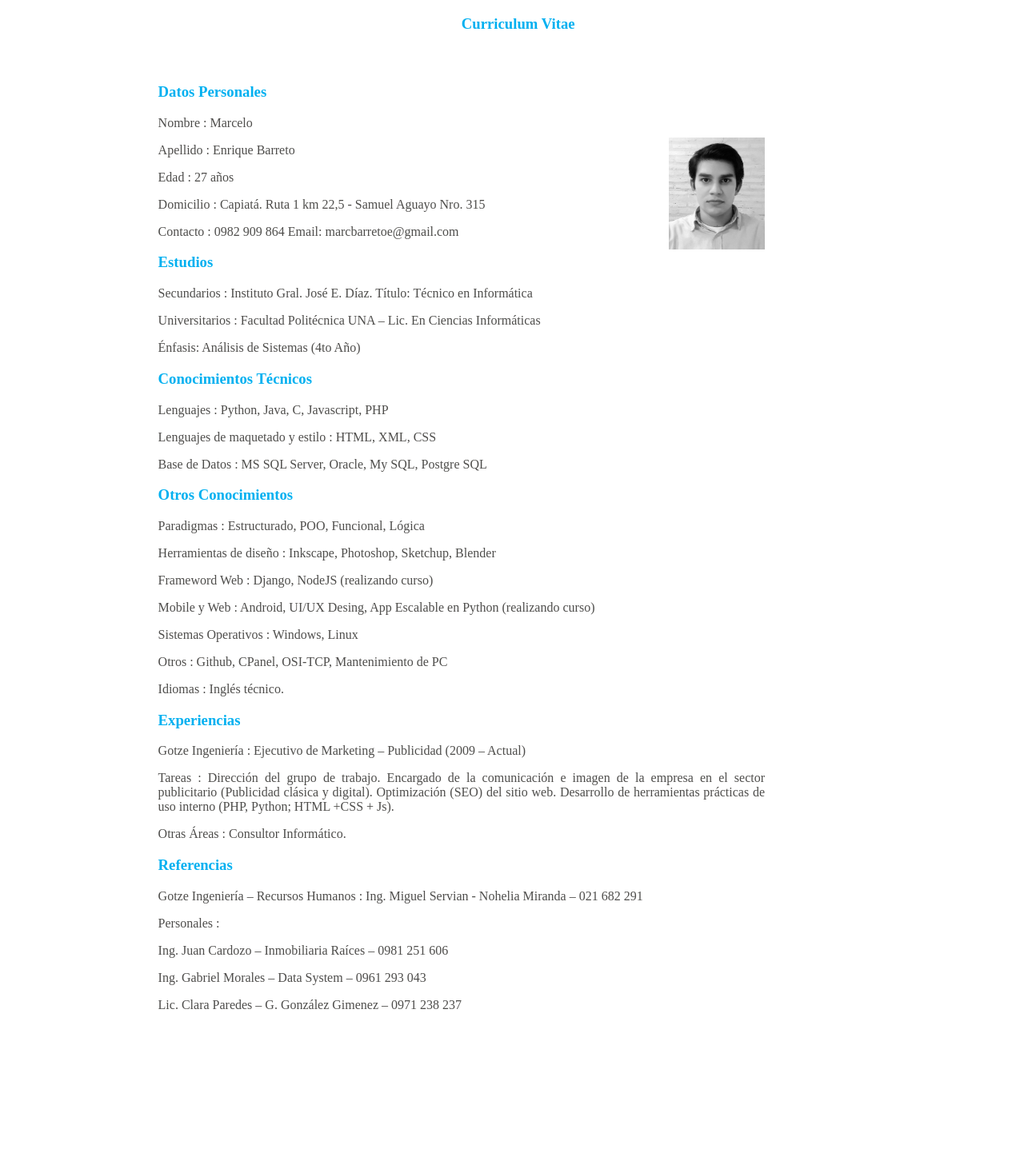
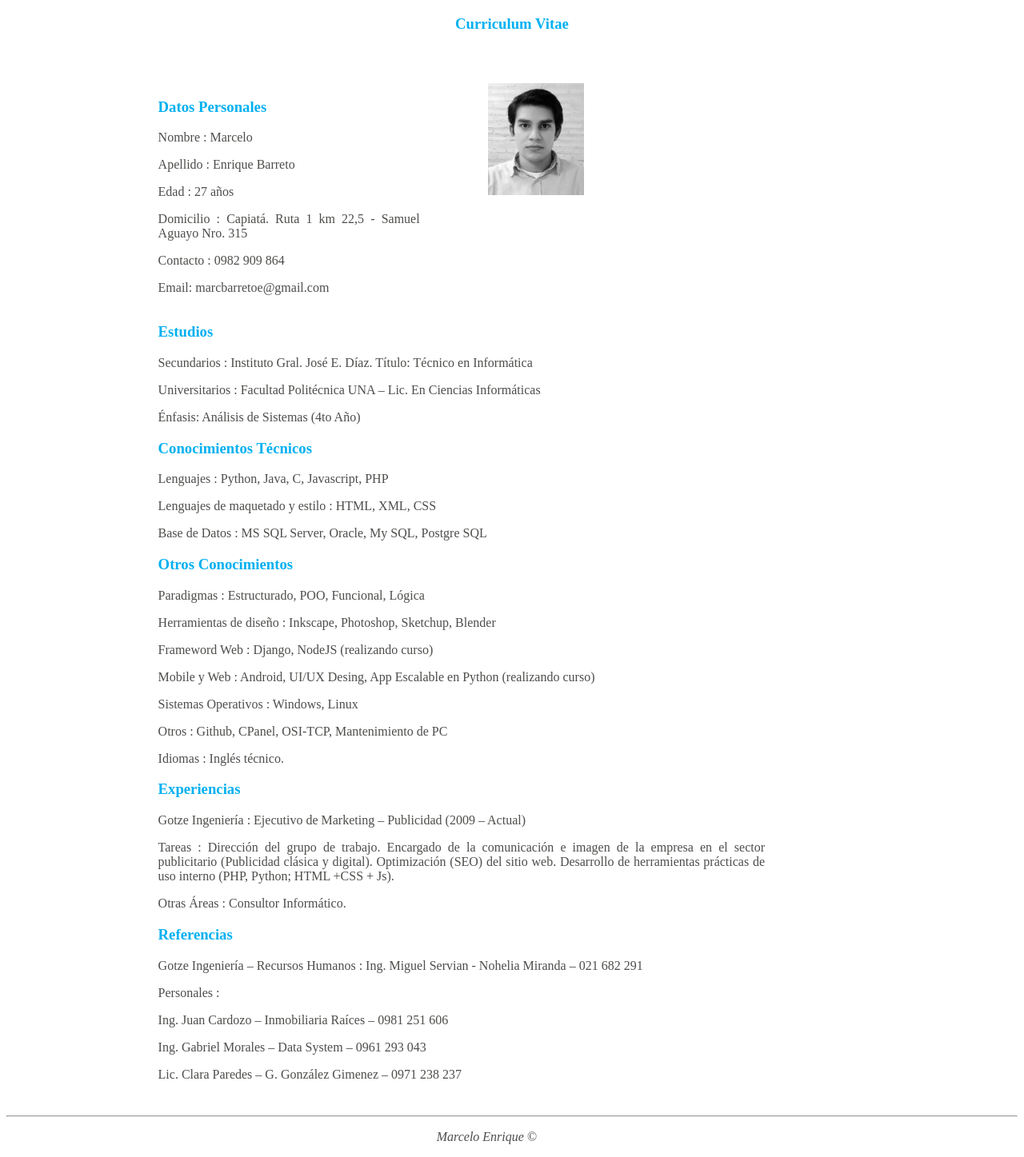
Before and after one commit to marcbarretoe/CV, a plain HTML site: page index.html in a window 1280 px wide. Shown: the whole page at 80% size. Before the commit the page ends 1282 px from the top, so only its background shows below. Drawn offline with Linux system fonts and the light colour scheme.

Commit message:
Cambios finales

```diff
--- a/css/estilo.css
+++ b/css/estilo.css
@@ -1,26 +1,42 @@
 .encabezado{
-    margin-left: 45%;
+
+    text-align:center;
 }
 .cuerpo{
     margin-top: 5%;
     margin-right: 10%;
     margin-left: 15%;
 }
-#datos_personales{
 
-}
+
 .subtitulos {
     color:#00b0f0;
 }
-#fotografia{
-	margin-top: -15%;
-	margin-right: 20%;
+
+#datos_personales #texto{
+    display: inline-block;
+    vertical-align: top;
+
+
+}
+
+/*#texto img {
+    position:relative;
     margin-left: 55%;
-	float: right !important;
+    transition: opacity 1.5s ease-in-out;
+}*/
+
+#texto img.top:hover {
+    opacity: 0;
 }
+
 p{
     color:#4e4d4b;
     text-align : justify;
     margin-right: 20%;
+}
 
+footer p{
+     margin-left: 15%;
+     text-align:center;
 }
--- a/index.html
+++ b/index.html
@@ -9,34 +9,48 @@
     <div class="encabezado">
         <h3 class="subtitulos" > Curriculum Vitae </h3>
 	</div>
+        <!-- Cuerpo del CV-->
 	<div class="cuerpo">
+
 	    <section id="datos_personales">
-	        <h3 class="subtitulos"> Datos Personales </h3>
+                <div id="texto">
+	            <h3 class="subtitulos"> Datos Personales </h3>
 		    <p>Nombre : Marcelo</p>
-            <p>Apellido : Enrique Barreto</p>
-            <p>Edad : 27 años</p>
-            <p>Domicilio : Capiatá. Ruta 1 km 22,5 - Samuel Aguayo Nro. 315</p>
-            <p>Contacto : 0982 909 864 Email: marcbarretoe@gmail.com</p>
+                    <p>Apellido : Enrique Barreto</p>
+                    <p>Edad : 27 años</p>
+                    <p>Domicilio : Capiatá. Ruta 1 km 22,5 - Samuel Aguayo Nro. 315</p>
+                    <p>Contacto : 0982 909 864</p>
+                    <p>Email: marcbarretoe@gmail.com</p>
+                 </div>
+                 <div id="texto">
+
+	             <img src="img/marcelo-enrique-gris.jpg" alt="foto" height="140" width="120">
+                     <!--<img class="top" src="img/marcelo-enrique-color.jpg" alt="foto" height="140" width="120"> -->
+                 </div>
+
 	    </section>
-	    <section id="fotografia">
-		     <img src="img/marcelo-enrique-gris.jpg" alt="Smiley face" height="140" width="120">
-		</section>
+
 	    <section id="estudios">
 	        <h3 class="subtitulos" > Estudios </h3>
+
 		    <p>Secundarios : Instituto Gral. José E. Díaz. Título: Técnico en Informática</p>
             <p>Universitarios : Facultad Politécnica UNA – Lic. En Ciencias Informáticas</p>
             <p>Énfasis: Análisis de Sistemas (4to Año)</p>
+
 	    </section>
 
 	    <section id="conocimientos_tecnicos">
 	        <h3 class="subtitulos" > Conocimientos T&eacute;cnicos </h3>
+
 		    <p>Lenguajes : Python, Java, C, Javascript, PHP</p>
             <p>Lenguajes de maquetado y estilo : HTML, XML, CSS</p>
             <p>Base de Datos : MS SQL Server, Oracle, My SQL, Postgre SQL</p>
+
 	    </section>
 
 	    <section id="otros_conocimientos">
 	        <h3 class="subtitulos" > Otros Conocimientos </h3>
+
 		    <p>Paradigmas : Estructurado, POO, Funcional, Lógica</p>
             <p>Herramientas de diseño : Inkscape, Photoshop, Sketchup, Blender</p>
             <p>Frameword Web : Django, NodeJS (realizando curso)</p>
@@ -44,23 +58,33 @@
             <p>Sistemas Operativos : Windows, Linux</p>
             <p>Otros : Github, CPanel, OSI-TCP, Mantenimiento de PC</p>
             <p>Idiomas : Inglés técnico.</p>
+
 	    </section>
 
 	    <section id="experiencias">
 	        <h3 class="subtitulos" > Experiencias </h3>
+
 		    <p>Gotze Ingeniería : Ejecutivo de Marketing – Publicidad (2009 – Actual)</p>
             <p>Tareas : Dirección del grupo de trabajo. Encargado de la comunicación e imagen de la empresa en el sector publicitario (Publicidad clásica y digital). Optimización (SEO) del sitio web. Desarrollo de herramientas prácticas de uso interno (PHP, Python; HTML +CSS + Js).</p>
             <p>Otras Áreas : Consultor Informático.</p>
+
 	    </section>
 
 	    <section id="referencias">
 	        <h3 class="subtitulos" > Referencias </h3>
+
 		    <p>Gotze Ingeniería – Recursos Humanos : Ing. Miguel Servian - Nohelia Miranda – 021 682 291</p>
             <p>Personales :</p>
 			<p>Ing. Juan Cardozo – Inmobiliaria Raíces – 0981 251 606</p>
             <p>Ing. Gabriel Morales – Data System – 0961 293 043</p>
             <p>Lic. Clara Paredes – G. González Gimenez – 0971 238 237</p>
+
 	    </section>
 	</div>
+        <footer>
+            <br>
+            <hr>
+            <p> <em>Marcelo Enrique</em> &copy;</p>
+        </footer>
 </body>
 </html>
```
Lines whose indentation alone changed are shown as unchanged.
